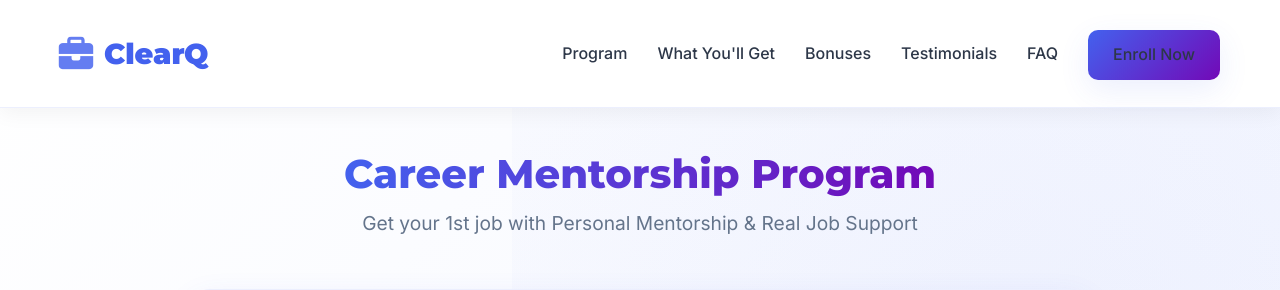
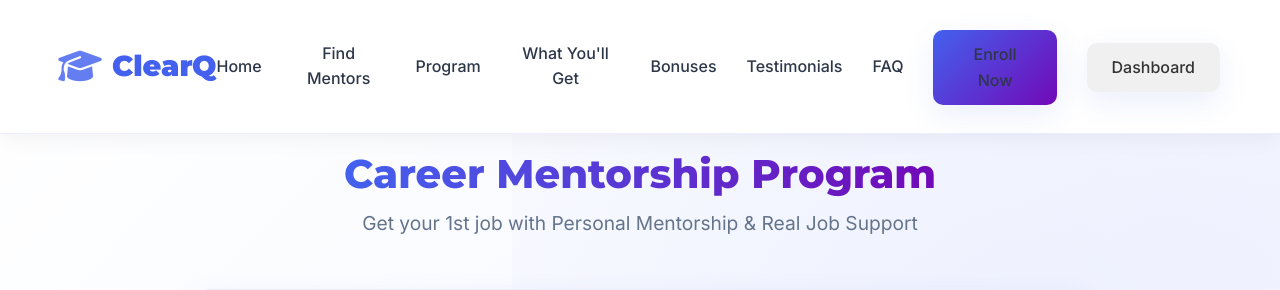
Before and after one commit to mohitrahangdaleai-dotcom/Clearq.in, a Flask app: page /mentorship-program in a window 1280 px wide; the page is wider, and only the part inside the window is pictured. Shown: the top 290 px of that part. Run offline with Flask 3, Linux system fonts and the light colour scheme; a user stored in the database is signed in; parts of the project's set-up code (start-up, migrations or seed data) failed here and were passed over.

Commit message:
Update mentorship_program.html

```diff
--- a/templates/mentorship_program.html
+++ b/templates/mentorship_program.html
@@ -1493,8 +1493,8 @@
     <header id="header">
         <div class="container">
             <div class="header-content">
-                <a href="#" class="logo">
-                    <i class="fas fa-briefcase"></i>
+                <a href="{{ url_for('index') }}" class="logo">
+                    <i class="fas fa-graduation-cap"></i>
                     <span>ClearQ</span>
                 </a>
 
@@ -1503,16 +1503,25 @@
                 </button>
 
                 <ul class="nav-links" id="navLinks">
+                    <li><a href="{{ url_for('index') }}">Home</a></li>
+                    <li><a href="{{ url_for('explore') }}">Find Mentors</a></li>
                     <li><a href="#program">Program</a></li>
                     <li><a href="#benefits">What You'll Get</a></li>
                     <li><a href="#bonuses">Bonuses</a></li>
                     <li><a href="#testimonials">Testimonials</a></li>
                     <li><a href="#faq">FAQ</a></li>
                     <li>
-  <a href="enroll.html" class="btn" style="padding: 12px 25px; margin-top: 10px;">
-    Enroll Now
-  </a>
-</li>
+                        <a href="{{ url_for('enroll') }}" class="btn" style="padding: 12px 25px; margin-top: 10px;">
+                            Enroll Now
+                        </a>
+                    </li>
+                    {% if current_user.is_authenticated %}
+                    <li>
+                        <a href="{{ url_for('dashboard') }}" class="btn" style="padding: 12px 25px; margin-top: 10px; background: #f0f0f0; color: #333;">
+                            Dashboard
+                        </a>
+                    </li>
+                    {% endif %}
                 </ul>
             </div>
         </div>
@@ -1564,7 +1573,8 @@
                                     </div>
                                 </div>
 
-                                <a href="enroll.html" class="btn" style="padding: 15px 30px; font-size: 0.95rem;">Enroll Now →</a>
+                                <!-- CHANGED THIS LINE -->
+                                <a href="{{ url_for('enroll') }}" class="btn" style="padding: 15px 30px; font-size: 0.95rem;">Enroll Now →</a>
                             </div>
                         </div>
 
@@ -1638,7 +1648,8 @@
                         <span class="new-price">₹499</span>
                     </div>
 
-                    <a href="enroll.html" class="btn">Enroll Now <i class="fas fa-arrow-right"></i></a>
+                    <!-- CHANGED THIS LINE -->
+                    <a href="{{ url_for('enroll') }}" class="btn">Enroll Now <i class="fas fa-arrow-right"></i></a>
                 </div>
             </div>
 
@@ -1962,7 +1973,8 @@
                     <span class="new-price" style="color: #ffd166;">₹499</span>
                 </div>
 
-                <a href="enroll.html" class="btn" style="background: white; color: var(--primary-color); font-size: 1.2rem; padding: 20px 45px;">
+                <!-- CHANGED THIS LINE -->
+                <a href="{{ url_for('enroll') }}" class="btn" style="background: white; color: var(--primary-color); font-size: 1.2rem; padding: 20px 45px;">
                     Enroll Now <i class="fas fa-arrow-right"></i>
                 </a>
 
@@ -1977,11 +1989,14 @@
     <footer>
         <div class="container">
             <div class="footer-content">
-                <div class="footer-logo">commonjobs</div>
+                <!-- CHANGED THIS LINE -->
+                <div class="footer-logo">ClearQ</div>
 
                 <p style="max-width: 600px; margin-bottom: 20px; color: #cbd5e0;">Your ultimate guide to landing your first job with personalized mentorship and real job support.</p>
 
                 <ul class="footer-links">
+                    <li><a href="{{ url_for('index') }}">Home</a></li>
+                    <li><a href="{{ url_for('explore') }}">Find Mentors</a></li>
                     <li><a href="#program">Program</a></li>
                     <li><a href="#benefits">Benefits</a></li>
                     <li><a href="#bonuses">Bonuses</a></li>
@@ -2000,7 +2015,7 @@
                 </div>
 
                 <div class="copyright">
-                    &copy; 2023 CommonJobs Career Mentorship. All rights reserved. | support@commonjobs.com
+                    &copy; 2024 ClearQ Career Mentorship. All rights reserved. | support@clearq.in
                 </div>
             </div>
         </div>
```
